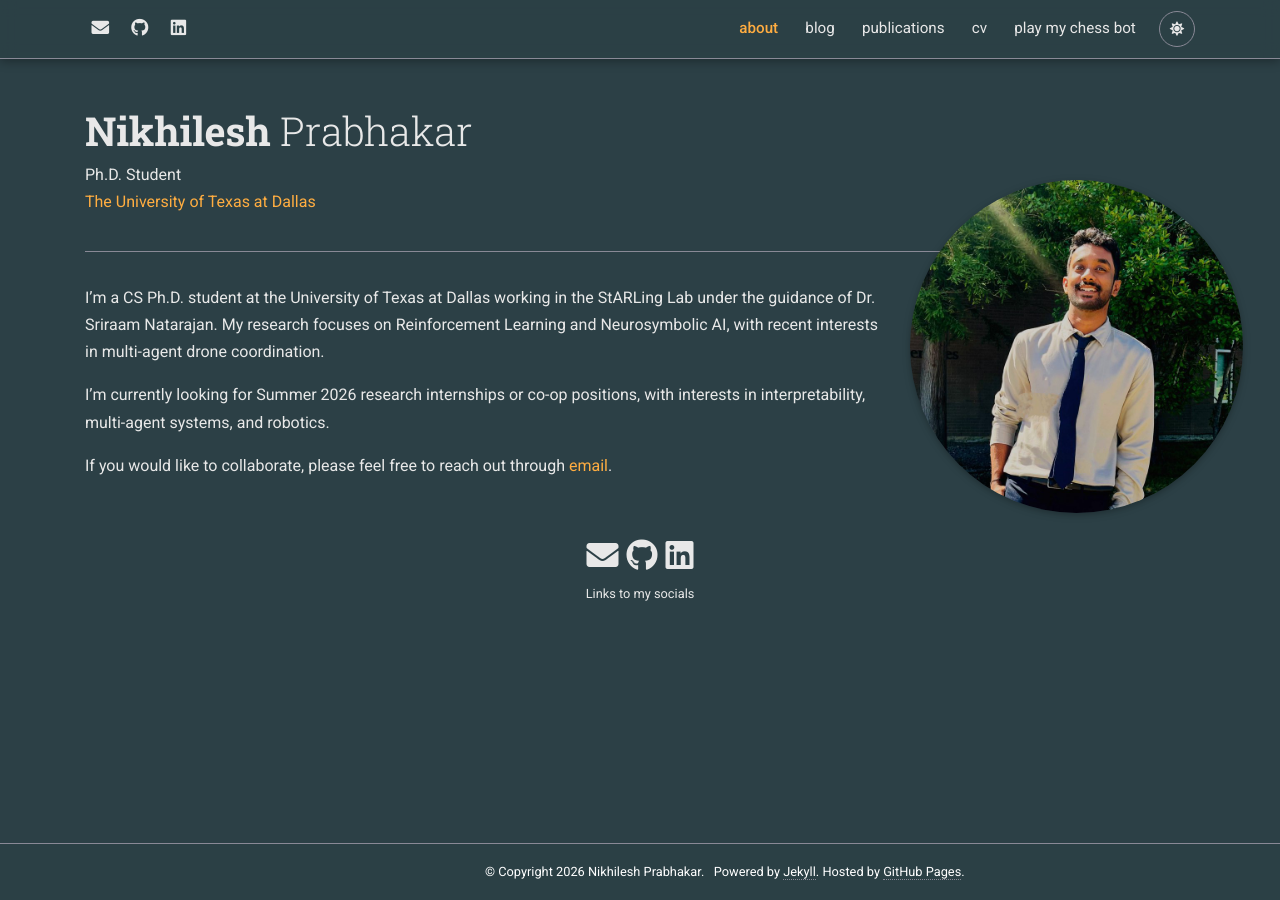
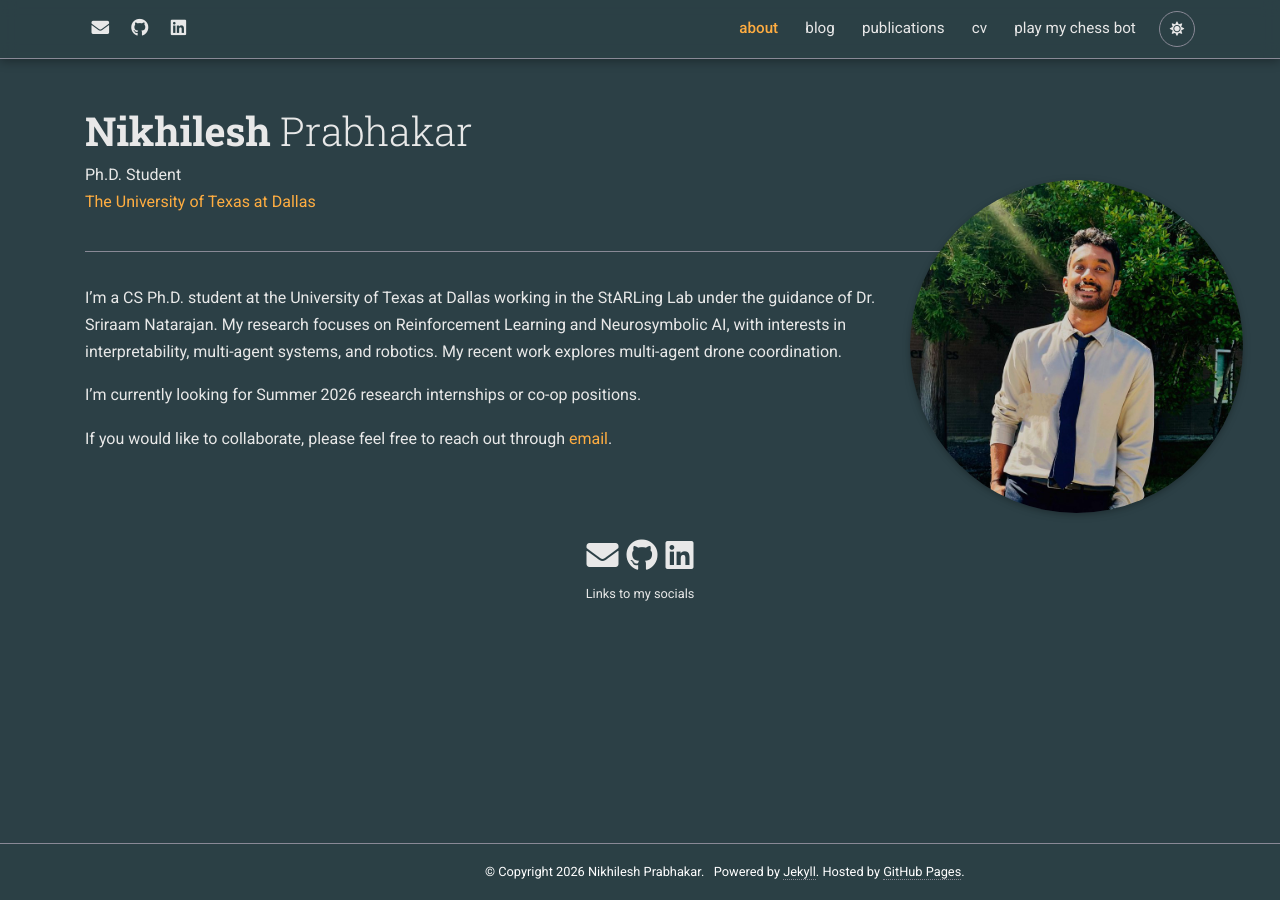
Before and after one commit to nikhileshp/nikhileshp.github.io, a Jekyll site: the page built from _pages/about.md, in a window 1280 px wide. Built offline with Jekyll 4.4.1, drawn with Linux system fonts in a browser that asks for light colours; full-size pictures stand in for the smaller copies a plugin makes; comment, search, counter and statistics services are not loaded; a style sheet for code colours, icons or effects is not loaded.

Commit message:
about: move interests to research-focus sentence; keep internship line standalone

```diff
--- a/_pages/about.md
+++ b/_pages/about.md
@@ -19,8 +19,8 @@ selected_papers: false # includes a list of papers marked as "selected={true}"
 social: true  # includes social icons at the bottom of the page
 ---
 
-I'm a CS Ph.D. student at the University of Texas at Dallas working in the StARLing Lab under the guidance of Dr. Sriraam Natarajan. My research focuses on Reinforcement Learning and Neurosymbolic AI, with recent interests in multi-agent drone coordination.
+I'm a CS Ph.D. student at the University of Texas at Dallas working in the StARLing Lab under the guidance of Dr. Sriraam Natarajan. My research focuses on Reinforcement Learning and Neurosymbolic AI, with interests in interpretability, multi-agent systems, and robotics. My recent work explores multi-agent drone coordination.
 
-I'm currently looking for Summer 2026 research internships or co-op positions, with interests in interpretability, multi-agent systems, and robotics.
+I'm currently looking for Summer 2026 research internships or co-op positions.
 
 If you would like to collaborate, please feel free to reach out through [email](mailto:nikhilesh.prabhakar@utdallas.edu).
```
